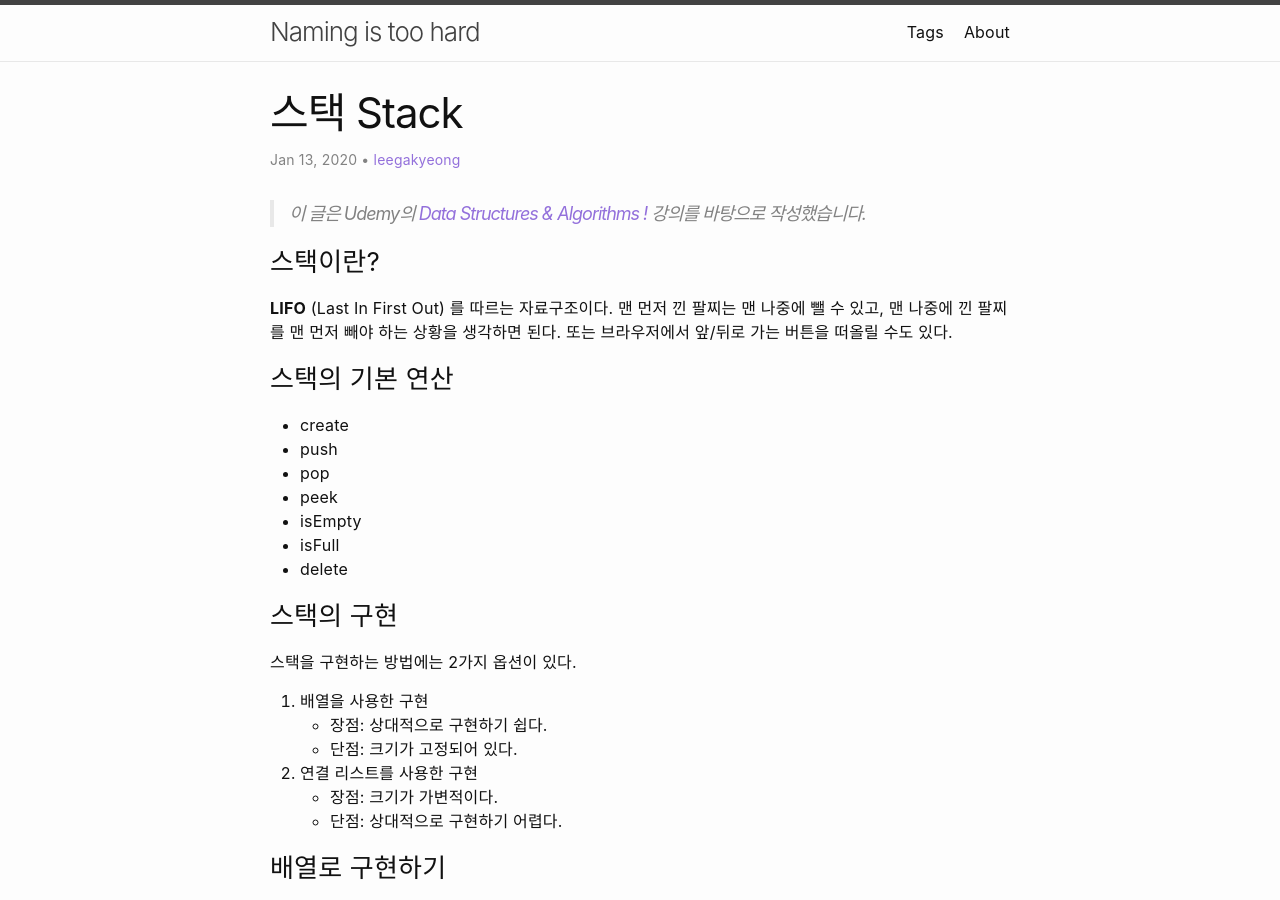
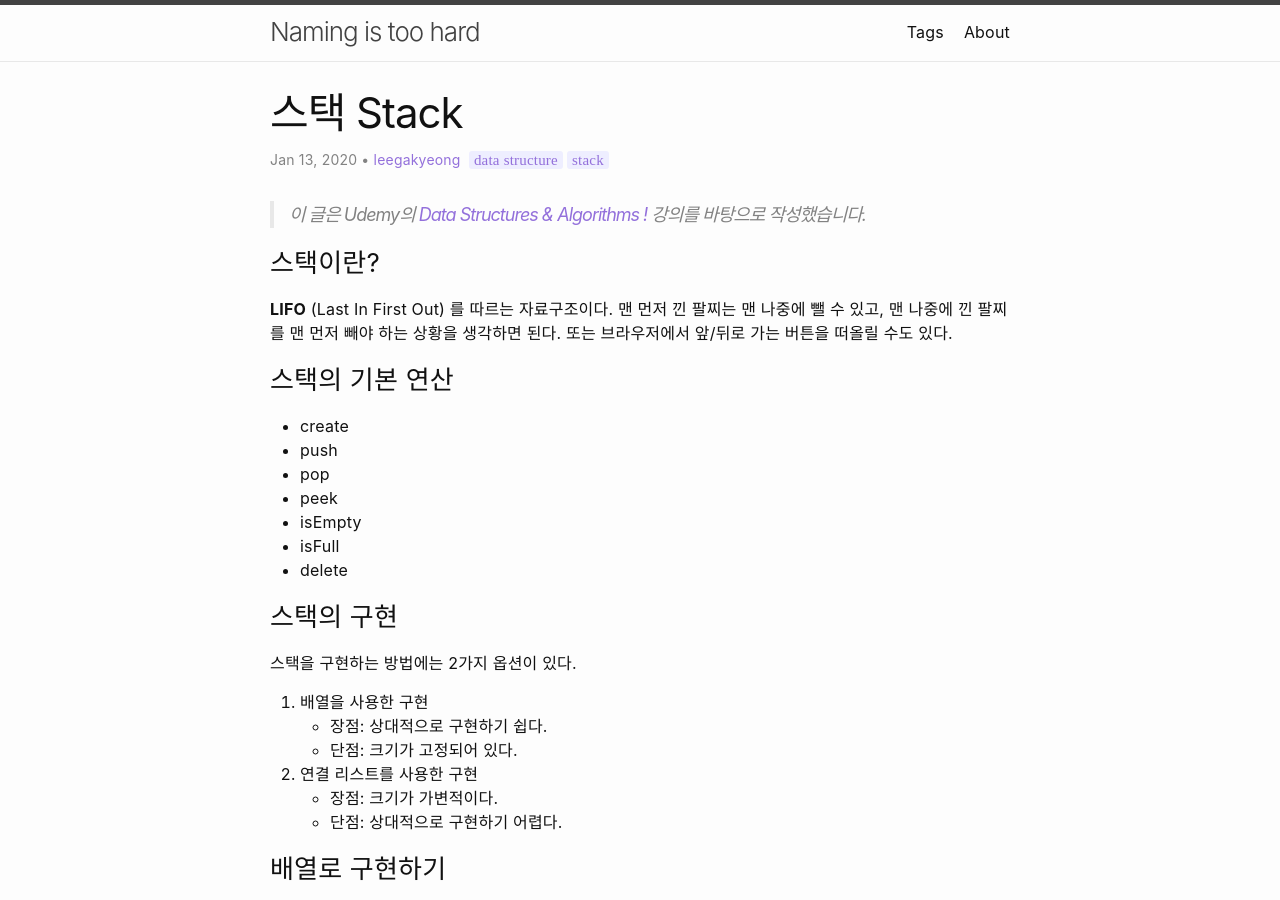
Before and after one commit to namingistoohard/namingistoohard.github.io, a Jekyll site: the page built from _posts/2020-01-13-stack.md, in a window 1280 px wide and 900 px high. Built offline with Jekyll 4.4.1, drawn with Linux system fonts in a browser that asks for light colours; some web fonts are replaced.

Commit message:
Display tags in all posts

```diff
--- a/_layouts/home.html
+++ b/_layouts/home.html
@@ -21,6 +21,10 @@ layout: default
             {% assign author = site.data.members[post.author] %}
             • <span itemprop="author" itemscope itemtype="http://schema.org/Person"><a class="p-author h-card" itemprop="name" href="https://github.com/{{ author.github }}">{{ author.name }}</a></span>
           {%- endif -%}
+          &nbsp
+          {% for tag in post.tags %}
+            <a href="/tags#{{ tag }}"><code class="highlighter-rouge">{{ tag }}</code></a>
+          {% endfor %}
         </sp>
         <h3>
           <a class="post-link" href="{{ post.url | relative_url }}">
--- a/_layouts/post.html
+++ b/_layouts/post.html
@@ -13,7 +13,12 @@ layout: default
       {%- if page.author -%}
         {% assign author = site.data.members[page.author] %}
         • <span itemprop="author" itemscope itemtype="http://schema.org/Person"><a class="p-author h-card" itemprop="name" href="https://github.com/{{ author.github }}">{{ author.name }}</a></span>
-      {%- endif -%}</p>
+      {%- endif -%}
+      &nbsp
+      {% for tag in page.tags %}
+        <a href="/tags#{{ tag }}"><code class="highlighter-rouge">{{ tag }}</code></a>
+      {% endfor %}
+    </p>
   </header>
 
   <div class="post-content e-content" itemprop="articleBody">
--- a/_layouts/tags.html
+++ b/_layouts/tags.html
@@ -7,7 +7,7 @@ layout: default
 <h1 class="post-title">Tags</h1>
 {% for tag in site.tags %}
   {% capture tag_name %}{{tag|first|slugize}}{% endcapture %}
-  <h2 class="post-list-heading">{{ tag_name }}</h2>
+  <h2 id="{{ tag_name }}" class="post-list-heading">{{ tag_name }}</h2>
   <ul class="post-list">
     {% for post in site.tags[tag_name] %}
       <li>
@@ -17,6 +17,10 @@ layout: default
             {% assign author = site.data.members[post.author] %}
             • <span itemprop="author" itemscope itemtype="http://schema.org/Person"><a class="p-author h-card" itemprop="name" href="https://github.com/{{ author.github }}">{{ author.name }}</a></span>
           {%- endif -%}
+          &nbsp
+          {% for tag in post.tags %}
+            <a href="/tags#{{ tag }}"><code class="highlighter-rouge">{{ tag }}</code></a>
+          {% endfor %}
         </span>
         <h3>
           <a class="post-link" href="{{ post.url | relative_url }}">
```
